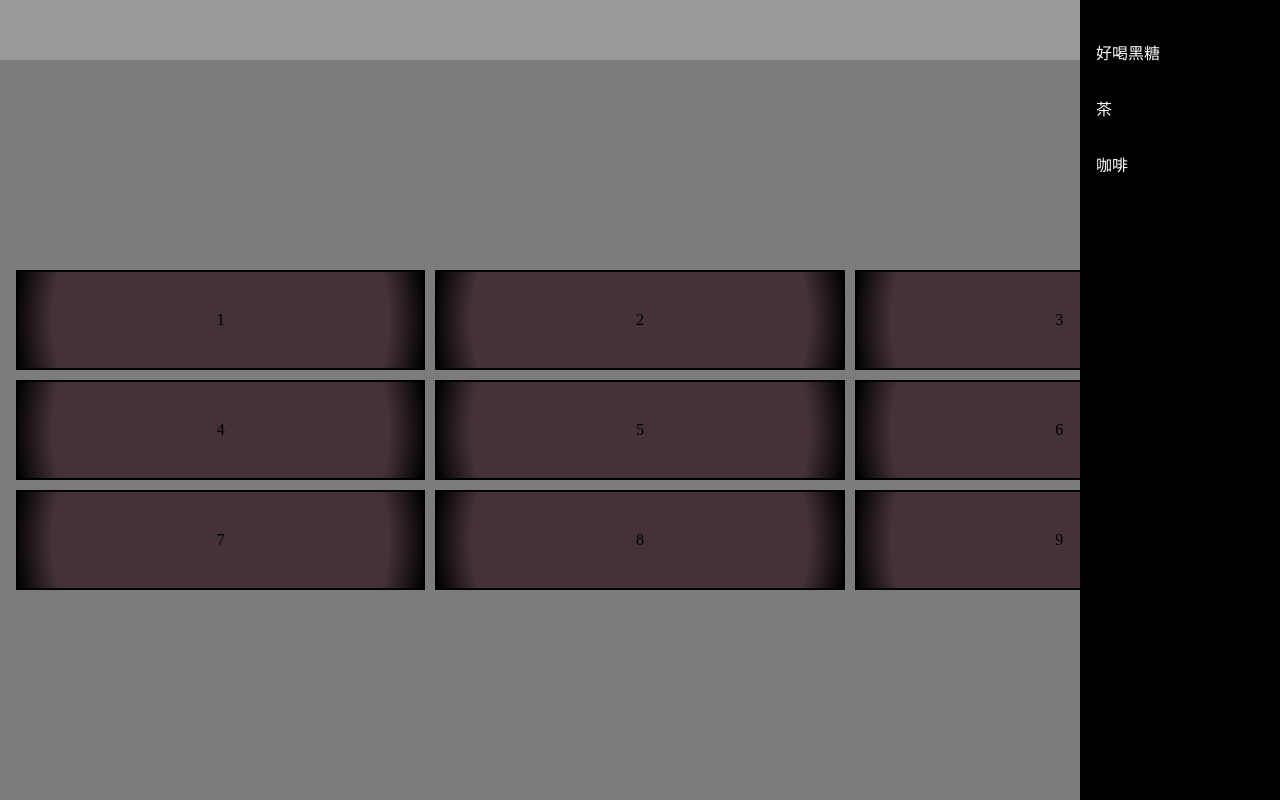
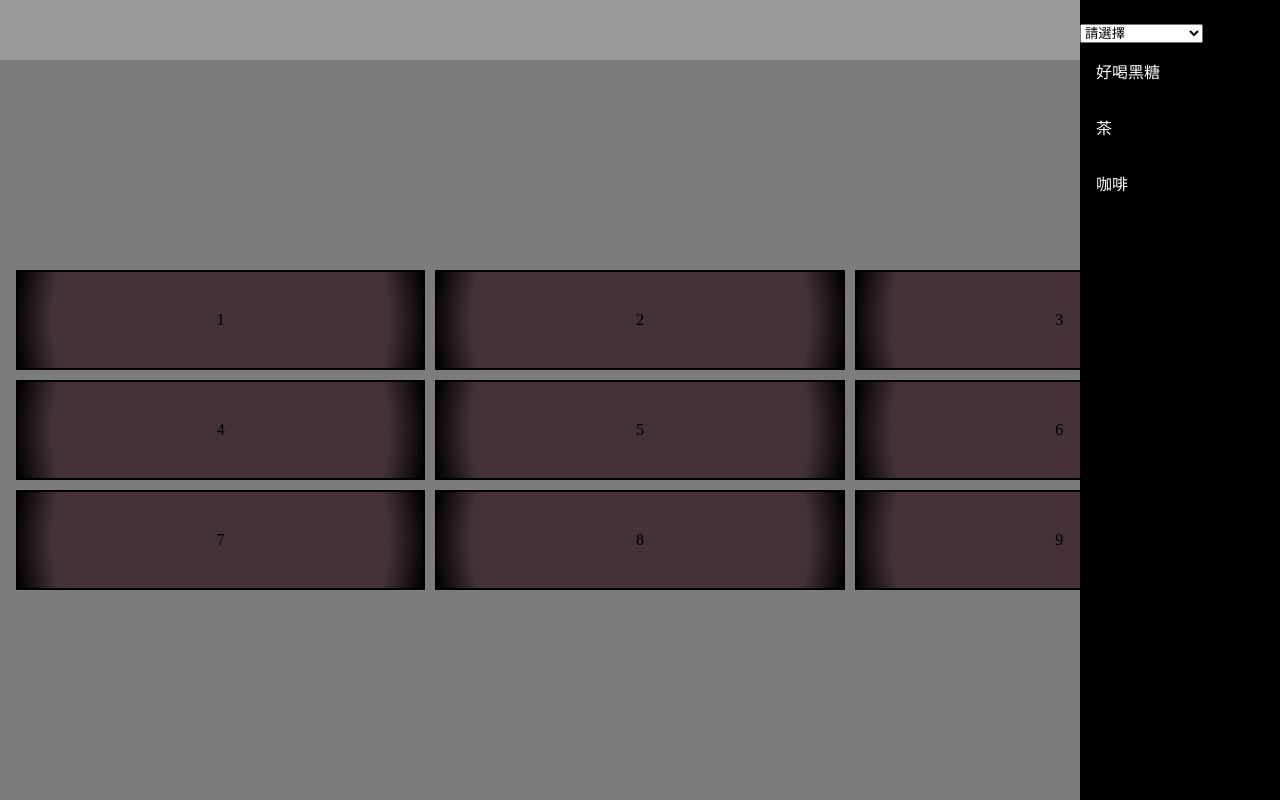
Before and after one commit to cleoledev/neutec_homework_0327, a Vue app: page / in a window 1280 px wide. Both pictures are taken after a click on the button "open". Shown: the top 800 px of the page. Built offline with nearby package versions, Linux system fonts and the light colour scheme.

Commit message:
feat: 下拉選單與dropdown資料同步

```diff
--- a/src/components/DropdownItem.vue
+++ b/src/components/DropdownItem.vue
@@ -1,29 +1,42 @@
 <script setup>
 import { ref } from 'vue'
 
-defineProps({
+const props = defineProps({
   data: {
     type: Array,
     required: true
   },
   open: {
-    type: Boolean
+    type: String,
+    default: '',
+    required: true
   }
 })
 
+const emit = defineEmits(['dropdown'])
 const currentOpened = ref('')
 
-function toggleOpen(key) {
-  currentOpened.value = currentOpened.value === key ? '' : key
+function toggleOpen(data) {
+  currentOpened.value = currentOpened.value === data.key ? '' : data.key
+  onDropdown(currentOpened.value)
+}
+
+function validate(key) {
+  return props.open.split('/').includes(key)
+}
+
+function onDropdown(value) {
+  emit('dropdown', value)
 }
 </script>
 
 <template>
   <ul class="dropdown__wrapper">
-    <li class="dropdown__item" :class="{ open: currentOpened === item.key }" v-for="item in data" :key="item.key">
-      <button class="dropdown__btn" @click="toggleOpen(item.key)">{{ item.text }}</button>
+    <li class="dropdown__item" :class="{ open: validate(item.key) }" v-for="item in data" :key="item.key">
+      <button class="dropdown__btn" @click="toggleOpen(item)">{{ item.text }}</button>
       <Transition :duration="300">
-        <DropdownItem v-if="item.children && currentOpened === item.key" :data="item.children" />
+        <DropdownItem :open="open" @dropdown="onDropdown($event ? `${item.key}/${$event}` : item.key)"
+          v-if="item.children && validate(item.key)" :data="item.children" />
       </Transition>
     </li>
   </ul>
--- a/src/components/SideMenu.vue
+++ b/src/components/SideMenu.vue
@@ -1,5 +1,5 @@
 <script setup>
-import { ref } from 'vue'
+import { ref, computed, watch } from 'vue'
 import DropdownItem from './DropdownItem.vue';
 
 const props = defineProps({
@@ -10,6 +10,37 @@ const props = defineProps({
 })
 
 const isOpen = ref(false)
+const currentOpened = ref('')
+const allItems = computed(() => {
+  const data = props.data.reduce((result, item) => {
+    return result.concat(recursive(item.key, item))
+  }, [])
+
+  function recursive(level, _data) {
+    return _data.children ? [
+      {
+        ..._data,
+        text: `===${_data.text}===`,
+        level
+      },
+      ..._data.children.flatMap(o => recursive(`${level}/${o.key}`, o))
+    ] : { ..._data, level }
+  }
+
+  return data
+})
+const selectedItem = computed(() => {
+  const target = allItems.value.find(({ level }) => level === currentOpened.value)
+  return target && target.children ? null : target
+})
+
+function onToggle(key) {
+  currentOpened.value = key
+}
+
+watch(selectedItem, (v) => {
+  console.log('現在選擇：', v)
+})
 </script>
 
 <template>
@@ -25,7 +56,12 @@ const isOpen = ref(false)
     </Transition>
     <Transition name="slide">
       <div class="sidemenu__panel" v-show="isOpen">
-        <DropdownItem :data="data"></DropdownItem>
+        <select name="beverage" id="beverage" v-model="currentOpened">
+          <option value="" checked disabled>請選擇</option>
+          <option v-for="item in allItems" :key="item.key" :value="item.level">
+            {{ item.text }}</option>
+        </select>
+        <DropdownItem :data="data" @dropdown="onToggle" :open="currentOpened"></DropdownItem>
       </div>
     </Transition>
   </div>
```
